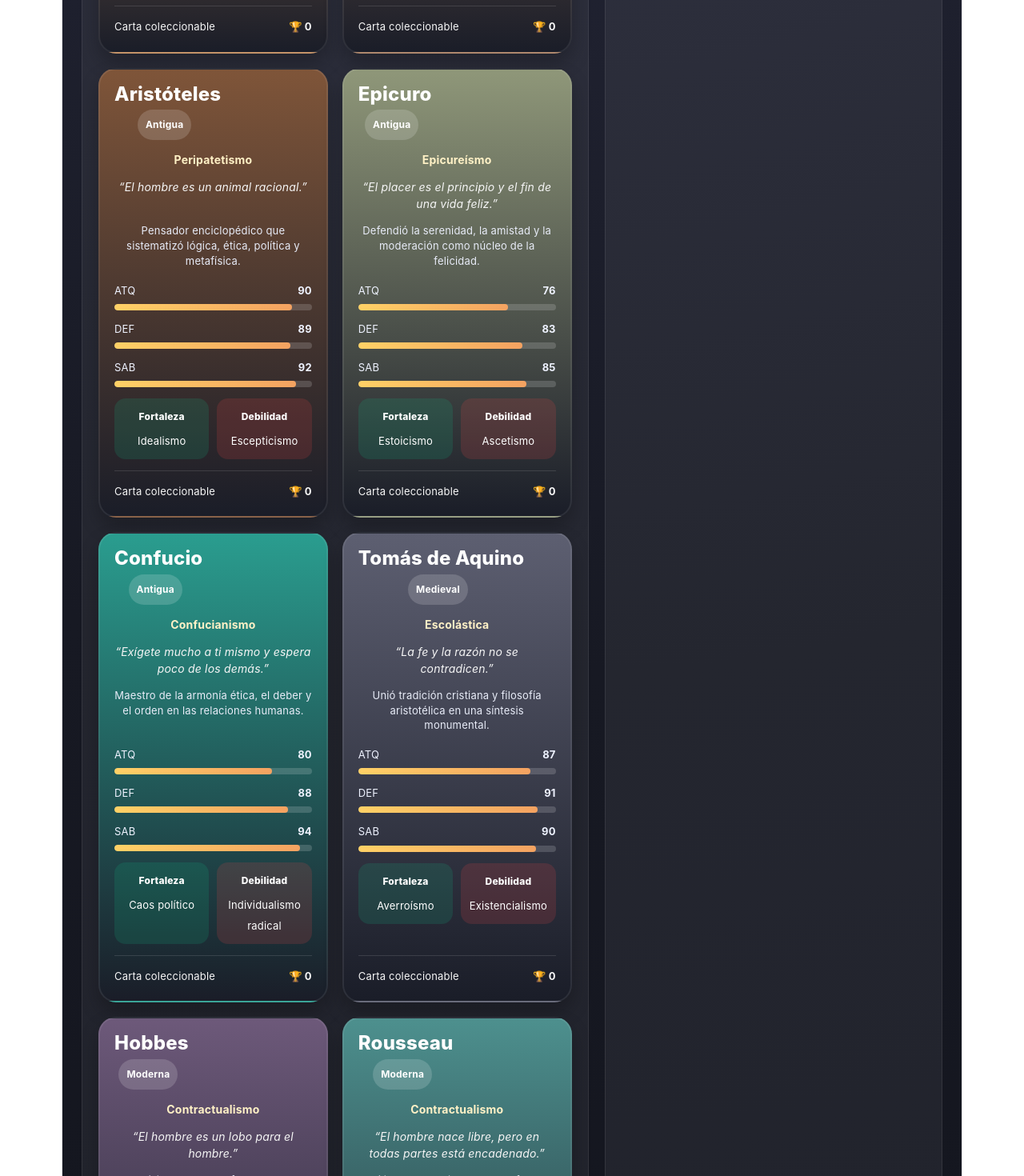
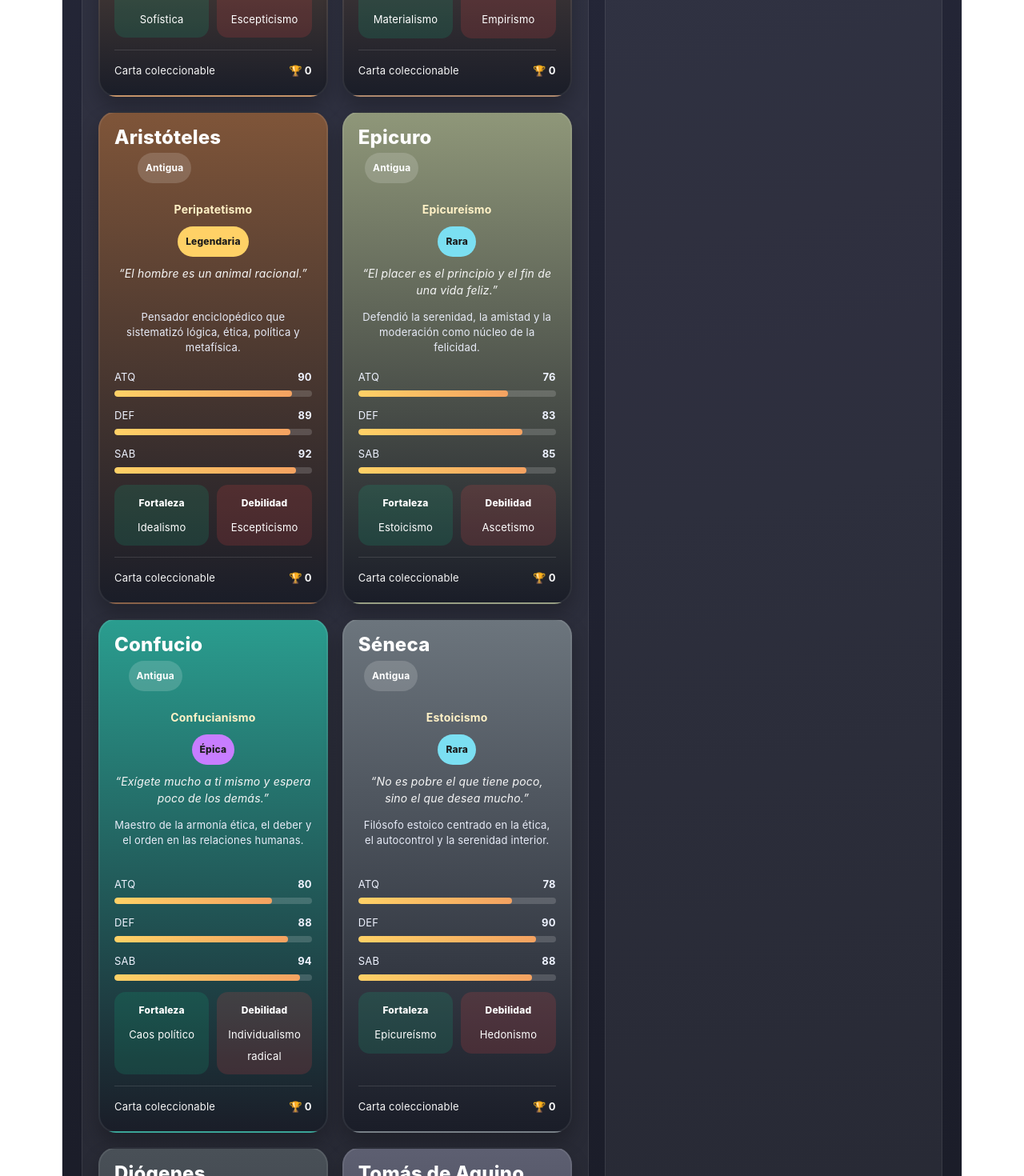
Before and after one commit to vicmafe2011-cmd/filocards, a React (Vite) app: page / in a window 1280 px wide. Shown: the part 1260-2730 px from the top of the page at 80% size. Built offline with nearby package versions, Linux system fonts and the light colour scheme.

Commit message:
más filósofos y balance de rarezas

```diff
--- a/src/App.jsx
+++ b/src/App.jsx
@@ -6,6 +6,7 @@ const initialPhilosophers = [
     name: "Sócrates",
     era: "Antigua",
     school: "Socratismo",
+    rarity: "Legendaria",
     quote: "Solo sé que no sé nada.",
     bio: "Maestro ateniense que convirtió la pregunta crítica en un arte filosófico.",
     atk: 84,
@@ -21,6 +22,7 @@ const initialPhilosophers = [
     name: "Platón",
     era: "Antigua",
     school: "Idealismo",
+    rarity: "Legendaria",
     quote: "El conocimiento verdadero reside en las ideas.",
     bio: "Discípulo de Sócrates y autor de diálogos fundamentales para Occidente.",
     atk: 88,
@@ -36,6 +38,7 @@ const initialPhilosophers = [
     name: "Aristóteles",
     era: "Antigua",
     school: "Peripatetismo",
+    rarity: "Legendaria",
     quote: "El hombre es un animal racional.",
     bio: "Pensador enciclopédico que sistematizó lógica, ética, política y metafísica.",
     atk: 90,
@@ -51,6 +54,7 @@ const initialPhilosophers = [
     name: "Epicuro",
     era: "Antigua",
     school: "Epicureísmo",
+    rarity: "Rara",
     quote: "El placer es el principio y el fin de una vida feliz.",
     bio: "Defendió la serenidad, la amistad y la moderación como núcleo de la felicidad.",
     atk: 76,
@@ -66,6 +70,7 @@ const initialPhilosophers = [
     name: "Confucio",
     era: "Antigua",
     school: "Confucianismo",
+    rarity: "Épica",
     quote: "Exígete mucho a ti mismo y espera poco de los demás.",
     bio: "Maestro de la armonía ética, el deber y el orden en las relaciones humanas.",
     atk: 80,
@@ -77,10 +82,43 @@ const initialPhilosophers = [
     wins: 0,
   },
   {
+    id: "seneca",
+    name: "Séneca",
+    era: "Antigua",
+    school: "Estoicismo",
+    rarity: "Rara",
+    quote: "No es pobre el que tiene poco, sino el que desea mucho.",
+    bio: "Filósofo estoico centrado en la ética, el autocontrol y la serenidad interior.",
+    atk: 78,
+    def: 90,
+    wis: 88,
+    strength: "Epicureísmo",
+    weakness: "Hedonismo",
+    color: "#6c757d",
+    wins: 0,
+  },
+  {
+    id: "diogenes",
+    name: "Diógenes",
+    era: "Antigua",
+    school: "Cinismo",
+    rarity: "Común",
+    quote: "Busco un hombre honesto.",
+    bio: "Crítico radical de las convenciones sociales y defensor de la vida simple.",
+    atk: 85,
+    def: 70,
+    wis: 86,
+    strength: "Convencionalismo",
+    weakness: "Institucionalismo",
+    color: "#495057",
+    wins: 0,
+  },
+  {
     id: "aquinas",
     name: "Tomás de Aquino",
     era: "Medieval",
     school: "Escolástica",
+    rarity: "Épica",
     quote: "La fe y la razón no se contradicen.",
     bio: "Unió tradición cristiana y filosofía aristotélica en una síntesis monumental.",
     atk: 87,
@@ -96,6 +134,7 @@ const initialPhilosophers = [
     name: "Hobbes",
     era: "Moderna",
     school: "Contractualismo",
+    rarity: "Rara",
     quote: "El hombre es un lobo para el hombre.",
     bio: "Teórico del Estado fuerte como respuesta al conflicto y la inseguridad.",
     atk: 86,
@@ -111,6 +150,7 @@ const initialPhilosophers = [
     name: "Rousseau",
     era: "Moderna",
     school: "Contractualismo",
+    rarity: "Rara",
     quote: "El hombre nace libre, pero en todas partes está encadenado.",
     bio: "Crítico de la desigualdad y defensor de la voluntad general.",
     atk: 85,
@@ -126,6 +166,7 @@ const initialPhilosophers = [
     name: "Kant",
     era: "Moderna",
     school: "Criticismo",
+    rarity: "Legendaria",
     quote: "Obra solo según una máxima que puedas querer como ley universal.",
     bio: "Revolucionó la filosofía al estudiar las condiciones del conocimiento y la moral.",
     atk: 91,
@@ -141,6 +182,7 @@ const initialPhilosophers = [
     name: "Bentham",
     era: "Moderna",
     school: "Utilitarismo",
+    rarity: "Rara",
     quote: "La mayor felicidad para el mayor número.",
     bio: "Pensador reformista que midió la moral por sus consecuencias sociales.",
     atk: 82,
@@ -152,10 +194,91 @@ const initialPhilosophers = [
     wins: 0,
   },
   {
+    id: "descartes",
+    name: "Descartes",
+    era: "Moderna",
+    school: "Racionalismo",
+    rarity: "Épica",
+    quote: "Pienso, luego existo.",
+    bio: "Padre del racionalismo moderno, puso la razón como base del conocimiento.",
+    atk: 89,
+    def: 85,
+    wis: 93,
+    strength: "Empirismo",
+    weakness: "Escepticismo",
+    color: "#264653",
+    wins: 0,
+  },
+  {
+    id: "locke",
+    name: "Locke",
+    era: "Moderna",
+    school: "Empirismo",
+    rarity: "Rara",
+    quote: "La mente es una tabla rasa.",
+    bio: "Defensor del empirismo y del conocimiento basado en la experiencia.",
+    atk: 83,
+    def: 82,
+    wis: 87,
+    strength: "Racionalismo",
+    weakness: "Idealismo",
+    color: "#2a9d8f",
+    wins: 0,
+  },
+  {
+    id: "hume",
+    name: "Hume",
+    era: "Moderna",
+    school: "Empirismo",
+    rarity: "Rara",
+    quote: "La razón es esclava de las pasiones.",
+    bio: "Escéptico radical sobre la causalidad y el conocimiento seguro.",
+    atk: 86,
+    def: 78,
+    wis: 91,
+    strength: "Racionalismo",
+    weakness: "Dogmatismo",
+    color: "#577590",
+    wins: 0,
+  },
+  {
+    id: "hegel",
+    name: "Hegel",
+    era: "Moderna",
+    school: "Idealismo",
+    rarity: "Épica",
+    quote: "Lo real es racional.",
+    bio: "Desarrolló la dialéctica como motor de la historia y del pensamiento.",
+    atk: 92,
+    def: 88,
+    wis: 94,
+    strength: "Materialismo",
+    weakness: "Empirismo",
+    color: "#6d597a",
+    wins: 0,
+  },
+  {
+    id: "spinoza",
+    name: "Spinoza",
+    era: "Moderna",
+    school: "Racionalismo",
+    rarity: "Épica",
+    quote: "Dios o la naturaleza.",
+    bio: "Identificó a Dios con la naturaleza en una visión monista del mundo.",
+    atk: 87,
+    def: 90,
+    wis: 92,
+    strength: "Dualismo",
+    weakness: "Empirismo",
+    color: "#bc6c25",
+    wins: 0,
+  },
+  {
     id: "marx",
     name: "Marx",
     era: "Contemporánea",
     school: "Materialismo",
+    rarity: "Legendaria",
     quote: "De lo que se trata es de transformar el mundo.",
     bio: "Analizó la historia desde la lucha de clases y el conflicto económico.",
     atk: 93,
@@ -171,6 +294,7 @@ const initialPhilosophers = [
     name: "Nietzsche",
     era: "Contemporánea",
     school: "Vitalismo",
+    rarity: "Legendaria",
     quote: "Dios ha muerto.",
     bio: "Criticó radicalmente la moral tradicional y los valores heredados.",
     atk: 95,
@@ -186,6 +310,7 @@ const initialPhilosophers = [
     name: "Sartre",
     era: "Contemporánea",
     school: "Existencialismo",
+    rarity: "Épica",
     quote: "Estamos condenados a ser libres.",
     bio: "Puso la libertad y la responsabilidad en el centro de la existencia humana.",
     atk: 89,
@@ -201,6 +326,7 @@ const initialPhilosophers = [
     name: "Camus",
     era: "Contemporánea",
     school: "Absurdismo",
+    rarity: "Rara",
     quote: "Hay que imaginar a Sísifo feliz.",
     bio: "Exploró el absurdo de la existencia y la dignidad de la rebelión.",
     atk: 83,
@@ -216,6 +342,7 @@ const initialPhilosophers = [
     name: "Simone de Beauvoir",
     era: "Contemporánea",
     school: "Feminismo existencialista",
+    rarity: "Épica",
     quote: "No se nace mujer: se llega a serlo.",
     bio: "Figura clave del feminismo contemporáneo y de la filosofía de la libertad.",
     atk: 90,
@@ -231,6 +358,7 @@ const initialPhilosophers = [
     name: "Hannah Arendt",
     era: "Contemporánea",
     school: "Teoría política",
+    rarity: "Épica",
     quote: "El mal puede volverse banal.",
     bio: "Analizó el poder, el totalitarismo y la responsabilidad política moderna.",
     atk: 88,
@@ -241,9 +369,71 @@ const initialPhilosophers = [
     color: "#3d5a80",
     wins: 0,
   },
+  {
+    id: "foucault",
+    name: "Foucault",
+    era: "Contemporánea",
+    school: "Postestructuralismo",
+    rarity: "Épica",
+    quote: "El poder está en todas partes.",
+    bio: "Analizó las relaciones entre poder, saber y discurso.",
+    atk: 91,
+    def: 85,
+    wis: 93,
+    strength: "Humanismo",
+    weakness: "Racionalismo",
+    color: "#8d99ae",
+    wins: 0,
+  },
+  {
+    id: "derrida",
+    name: "Derrida",
+    era: "Contemporánea",
+    school: "Deconstrucción",
+    rarity: "Rara",
+    quote: "No hay nada fuera del texto.",
+    bio: "Cuestionó las estructuras del lenguaje y del significado.",
+    atk: 88,
+    def: 80,
+    wis: 92,
+    strength: "Estructuralismo",
+    weakness: "Dogmatismo",
+    color: "#adb5bd",
+    wins: 0,
+  },
+  {
+    id: "rawls",
+    name: "Rawls",
+    era: "Contemporánea",
+    school: "Liberalismo",
+    rarity: "Rara",
+    quote: "La justicia es equidad.",
+    bio: "Definió una teoría moderna de la justicia basada en la equidad.",
+    atk: 85,
+    def: 88,
+    wis: 90,
+    strength: "Utilitarismo",
+    weakness: "Libertarianismo",
+    color: "#4a4e69",
+    wins: 0,
+  },
 ];
 
 const eras = ["Todas", "Antigua", "Medieval", "Moderna", "Contemporánea"];
+
+function getRarityBonus(rarity) {
+  if (rarity === "Legendaria") return 4;
+  if (rarity === "Épica") return 2;
+  if (rarity === "Rara") return 1;
+  return 0;
+}
+
+function getAttackBonus(a, b) {
+  if (!a || !b) return 0;
+  if (a.strength === b.school) return 8;
+  if (a.weakness === b.school) return -8;
+  return 0;
+}
 
 function statBar(label, value) {
   return (
@@ -281,13 +471,6 @@ function statBar(label, value) {
   );
 }
 
-function getAttackBonus(a, b) {
-  if (!a || !b) return 0;
-  if (a.strength === b.school) return 8;
-  if (a.weakness === b.school) return -8;
-  return 0;
-}
-
 function duel(a, b) {
   const rounds = [
     { key: "atk", label: "Argumento" },
@@ -300,10 +483,13 @@ function duel(a, b) {
   const details = [];
 
   rounds.forEach((round) => {
-    const bonusA = round.key === "atk" ? getAttackBonus(a, b) : 0;
-    const bonusB = round.key === "atk" ? getAttackBonus(b, a) : 0;
-    const totalA = a[round.key] + bonusA;
-    const totalB = b[round.key] + bonusB;
+    const attackBonusA = round.key === "atk" ? getAttackBonus(a, b) : 0;
+    const attackBonusB = round.key === "atk" ? getAttackBonus(b, a) : 0;
+    const rarityBonusA = getRarityBonus(a.rarity);
+    const rarityBonusB = getRarityBonus(b.rarity);
+
+    const totalA = a[round.key] + attackBonusA + rarityBonusA;
+    const totalB = b[round.key] + attackBonusB + rarityBonusB;
 
     if (totalA > totalB) {
       scoreA += 1;
@@ -312,8 +498,10 @@ function duel(a, b) {
         winner: a.name,
         totalA,
         totalB,
-        bonusA,
-        bonusB,
+        attackBonusA,
+        attackBonusB,
+        rarityBonusA,
+        rarityBonusB,
       });
     } else if (totalB > totalA) {
       scoreB += 1;
@@ -322,8 +510,10 @@ function duel(a, b) {
         winner: b.name,
         totalA,
         totalB,
-        bonusA,
-        bonusB,
+        attackBonusA,
+        attackBonusB,
+        rarityBonusA,
+        rarityBonusB,
       });
     } else {
       scoreA += 1;
@@ -333,8 +523,10 @@ function duel(a, b) {
         winner: "Empate",
         totalA,
         totalB,
-        bonusA,
-        bonusB,
+        attackBonusA,
+        attackBonusB,
+        rarityBonusA,
+        rarityBonusB,
       });
     }
   });
@@ -351,7 +543,7 @@ function duel(a, b) {
     `En la arena del pensamiento, ${a.name} y ${b.name} se enfrentan en un duelo de ideas.`,
     ...details.map((d) => {
       if (d.label === "Argumento") {
-        return `${d.label}: ${d.winner} domina la ronda (${d.totalA} vs ${d.totalB}). Las afinidades y debilidades doctrinales inclinan el choque inicial.`;
+        return `${d.label}: ${d.winner} domina la ronda (${d.totalA} vs ${d.totalB}). La afinidad doctrinal y la rareza de la carta inclinan el choque inicial.`;
       }
       return `${d.label}: ${d.winner} se impone (${d.totalA} vs ${d.totalB}) y gana terreno en la batalla filosófica.`;
     }),
@@ -374,11 +566,24 @@ function getCardStyle(selected, color) {
       : "0 12px 24px rgba(0,0,0,0.24)",
     transform: selected ? "translateY(-4px) scale(1.01)" : "translateY(0)",
     transition: "all 0.2s ease",
-    minHeight: 465,
+    minHeight: 500,
     display: "flex",
     flexDirection: "column",
     justifyContent: "space-between",
   };
+}
+
+function getRarityStyle(rarity) {
+  if (rarity === "Legendaria") {
+    return { background: "#ffd166", color: "#1b1b1b" };
+  }
+  if (rarity === "Épica") {
+    return { background: "#c77dff", color: "#1b1b1b" };
+  }
+  if (rarity === "Rara") {
+    return { background: "#7bdff2", color: "#1b1b1b" };
+  }
+  return { background: "rgba(255,255,255,0.16)", color: "white" };
 }
 
 export default function App() {
@@ -426,6 +631,14 @@ export default function App() {
     setResult(null);
   }
 
+  function pickRandomOpponent() {
+    if (!selectedA) return;
+    const available = philosophers.filter((p) => p.id !== selectedA);
+    const random = available[Math.floor(Math.random() * available.length)];
+    setSelectedB(random.id);
+    setResult(null);
+  }
+
   function startDuel() {
     if (!fighterA || !fighterB) return;
     const duelResult = duel(fighterA, fighterB);
@@ -455,7 +668,7 @@ export default function App() {
           'Inter, system-ui, -apple-system, BlinkMacSystemFont, "Segoe UI", sans-serif',
       }}
     >
-      <div style={{ maxWidth: 1380, margin: "0 auto" }}>
+      <div style={{ maxWidth: 1420, margin: "0 auto" }}>
         <div
           style={{
             background: "linear-gradient(135deg, #1f2233, #2d3148)",
@@ -524,7 +737,9 @@ export default function App() {
                   {fighterA ? fighterA.name : "Sin seleccionar"}
                 </div>
                 {fighterA && (
-                  <div style={{ color: "#dfe5ff", marginTop: 6 }}>{fighterA.school}</div>
+                  <div style={{ color: "#dfe5ff", marginTop: 6 }}>
+                    {fighterA.school} · {fighterA.rarity}
+                  </div>
                 )}
               </div>
 
@@ -543,7 +758,9 @@ export default function App() {
                   {fighterB ? fighterB.name : "Sin seleccionar"}
                 </div>
                 {fighterB && (
-                  <div style={{ color: "#dfe5ff", marginTop: 6 }}>{fighterB.school}</div>
+                  <div style={{ color: "#dfe5ff", marginTop: 6 }}>
+                    {fighterB.school} · {fighterB.rarity}
+                  </div>
                 )}
               </div>
             </div>
@@ -584,6 +801,23 @@ export default function App() {
                 }}
               >
                 Iniciar duelo
+              </button>
+
+              <button
+                onClick={pickRandomOpponent}
+                disabled={!selectedA}
+                style={{
+                  background: !selectedA ? "#666" : "#7bdff2",
+                  color: "#111",
+                  border: "none",
+                  borderRadius: 14,
+                  padding: "12px 20px",
+                  fontWeight: 700,
+                  cursor: !selectedA ? "not-allowed" : "pointer",
+                  fontSize: 15,
+                }}
+              >
+                Rival aleatorio
               </button>
 
               <button
@@ -672,12 +906,13 @@ export default function App() {
             <div
               style={{
                 display: "grid",
-                gridTemplateColumns: "repeat(auto-fit, minmax(260px, 1fr))",
+                gridTemplateColumns: "repeat(auto-fit, minmax(270px, 1fr))",
                 gap: 18,
               }}
             >
               {filteredPhilosophers.map((p) => {
                 const selected = p.id === selectedA || p.id === selectedB;
+                const rarityStyle = getRarityStyle(p.rarity);
 
                 return (
                   <div
@@ -715,6 +950,7 @@ export default function App() {
                               padding: "6px 10px",
                               borderRadius: 999,
                               marginRight: 8,
+                              marginBottom: 8,
                             }}
                           >
                             {p.era}
@@ -742,10 +978,24 @@ export default function App() {
                           fontSize: 14,
                           fontWeight: 700,
                           color: "#fff1c6",
-                          marginBottom: 10,
+                          marginBottom: 8,
                         }}
                       >
                         {p.school}
+                      </div>
+
+                      <div
+                        style={{
+                          display: "inline-block",
+                          fontSize: 12,
+                          fontWeight: 800,
+                          padding: "6px 10px",
+                          borderRadius: 999,
+                          marginBottom: 10,
+                          ...rarityStyle,
+                        }}
+                      >
+                        {p.rarity}
                       </div>
 
                       <div
@@ -854,7 +1104,8 @@ export default function App() {
                 }}
               >
                 Selecciona dos pensadores y pulsa <strong>Iniciar duelo</strong>.
-                La ronda de Argumento incorpora ventajas y debilidades doctrinales.
+                La ronda de Argumento incorpora ventajas doctrinales y todas las
+                rondas reciben bonus por rareza.
               </div>
             ) : (
               <>
@@ -894,10 +1145,18 @@ export default function App() {
                       <div style={{ fontWeight: 800, marginBottom: 6 }}>{d.label}</div>
                       <div style={{ color: "#e7ebff", fontSize: 14, lineHeight: 1.5 }}>
                         {fighterA?.name}: {d.totalA}
-                        {d.label === "Argumento" && ` (${d.bonusA >= 0 ? "+" : ""}${d.bonusA})`}
+                        {"  "}
+                        <span style={{ color: "#b9c5ea" }}>
+                          (escuela {d.attackBonusA >= 0 ? "+" : ""}
+                          {d.attackBonusA}, rareza +{d.rarityBonusA})
+                        </span>
                         <br />
                         {fighterB?.name}: {d.totalB}
-                        {d.label === "Argumento" && ` (${d.bonusB >= 0 ? "+" : ""}${d.bonusB})`}
+                        {"  "}
+                        <span style={{ color: "#b9c5ea" }}>
+                          (escuela {d.attackBonusB >= 0 ? "+" : ""}
+                          {d.attackBonusB}, rareza +{d.rarityBonusB})
+                        </span>
                         <br />
                         <strong>Vence: {d.winner}</strong>
                       </div>
```
